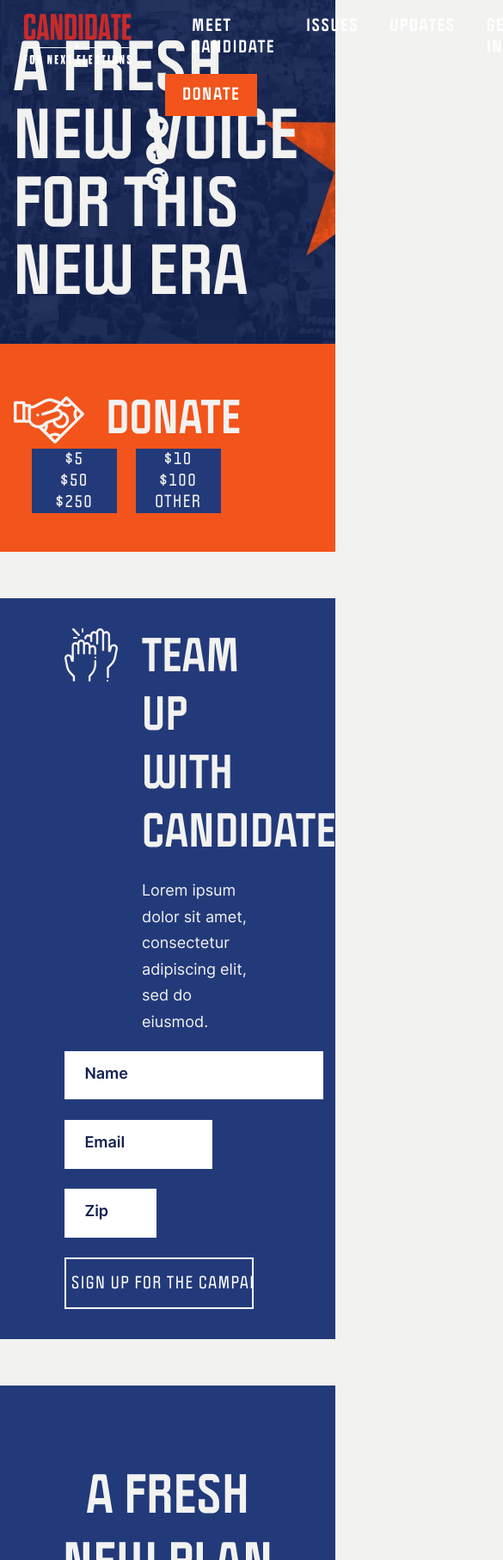
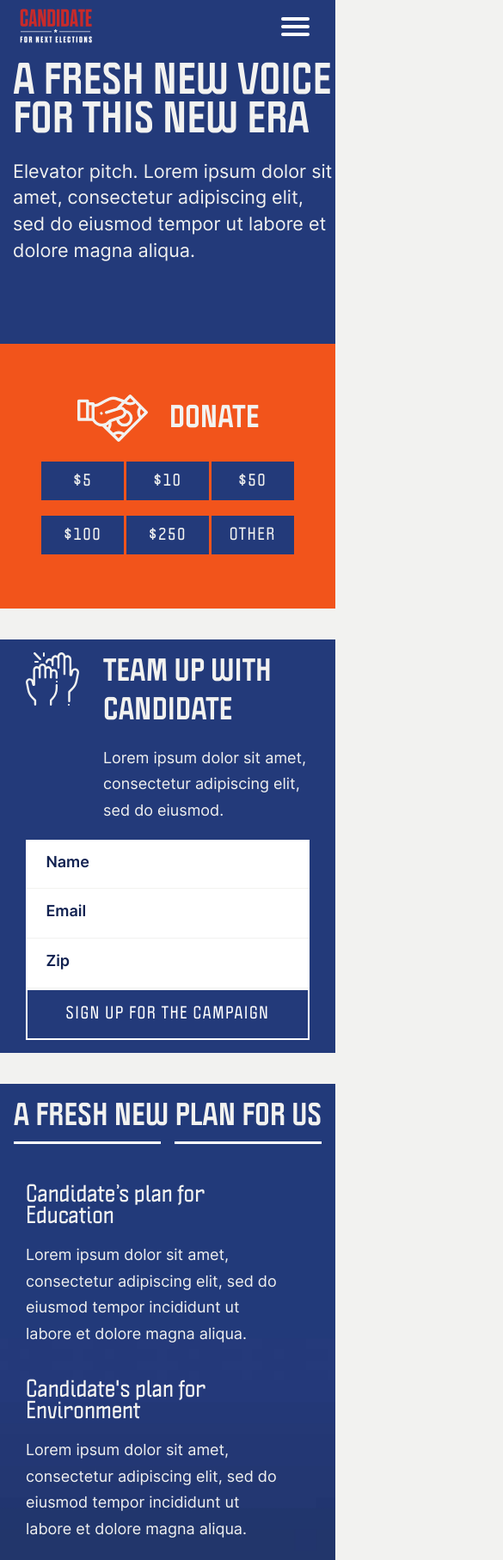
Before and after one commit to marcelsafont/test-home, a website: page dist/index.html in a window 390 px wide. Shown: the top 1815 px of the page at 86% size, 585 px wide, since content can reach past the window. Drawn offline with Linux system fonts and the light colour scheme; files whose address does not match are found by name.

Commit message:
testing responsive

```diff
--- a/src/sass/components.scss
+++ b/src/sass/components.scss
@@ -7,14 +7,19 @@
         display:flex;
         > div.input{
             margin-left:22px;
-            background-color:$primary;
-            width:96px;
             display:flex;
             justify-content: center;
             align-items:center;
             font-family: 'politica-bold';
             letter-spacing:1.5px;
             text-transform:uppercase;
+            .value{
+                width:96px;
+                text-align:center;
+                background-color:$primary;
+                padding-top:10px;
+                padding-bottom:10px;
+            }
         }
     }
     h2{
@@ -222,7 +227,6 @@
             height:320px;
         }
     }
-
     .container{
         padding-right:15px;
         padding-left:15px;
@@ -231,8 +235,106 @@
         flex-wrap:wrap;
         > div{
             flex-basis:calc(33% - 20px);
+            margin-bottom:1rem;
+        }
+    }
+    #main-nav{
+        .col-second{
+            flex-direction:column;
+        }
+        .nav{
+            width:100%;
         }
     }
 
+}
 
+@media screen and (max-width:768px){
+    .cm-donate{
+        margin-bottom:2rem;
+        .grid-2{
+            align-items:center;
+            justify-content:center;
+            .items{
+                margin-top:1rem;
+                justify-content: center;
+                > div.input{
+                    margin-left:0;
+                }
+            }
+        }
+        h2{
+            line-height:2;
+        }
+    }
+
+    .cm-team-up{
+        margin-bottom:2rem;
+        .content{
+            padding:15px;
+            .form-team-up{
+                flex-basis:auto;
+                form{
+                    flex-direction:column;
+                    .form-component{
+                        width:auto;
+                        flex:0 0 auto;
+                        margin-bottom:0;
+                    }
+                }
+            }
+            .intro{
+                flex-basis:auto;
+            }
+        }
+    }
+    .cm-find-event .container .content .items{
+        max-width:340px;
+        margin:15px auto;
+        article{
+            flex-direction:column;
+            .col-first{
+                width:100%;
+            }
+        }
+    }
+
+    .cm-plan{
+        > .container{
+            padding:15px;
+        }
+        .items{
+            padding:0 15px;
+        }
+
+        .link-more{
+            padding:15px;
+            text-align:left;
+            margin-top:0;
+        }
+        .title-arrow h2{
+            font-size:1.8rem;
+            text-align:left;
+        }
+    }
+    .cm-find-event{
+        .container{
+            .content{
+                padding:15px;
+                .form-events .form-component{
+                    width:auto;
+                    margin:0;
+                }
+                .title-arrow h2{
+                    font-size:1.8rem;
+                }
+                article{
+                    .col-second{
+                        margin-top:1rem;
+                    }
+                }
+            }
+        }
+
+    }
 }
--- a/src/sass/global.scss
+++ b/src/sass/global.scss
@@ -63,6 +63,11 @@ p{
 
 .bg-secondary{
     background-color: $secondary;
+}
+
+.img-responsive{
+    width:100%;
+    height:auto
 }
 
 .form-component{
@@ -137,13 +142,15 @@ p{
     position:relative;
     background:url('../images/header.jpg') no-repeat top left;
     background-size:cover;
-    height:700px;
     .container-fix{
         display:flex;
         justify-content: flex-start;
         .content{
             width:445px;
         }
+    }
+    p{
+        font-size:1.2rem;
     }
 
 }
@@ -218,14 +225,44 @@ p{
     }
 }
 
+#menu-toggle{
+    display: none;
+    position: absolute;
+    top: 20px;
+    right: 30px;
+    z-index: 1;
+    span{
+        display: block;
+        width: 33px;
+        height: 4px;
+        margin-bottom: 5px;
+        position: relative;
+        background: $white;
+        border-radius: 3px;
+        z-index: 1;
+    }
 
+}
+
+
+@media screen and (max-width:1140px){
+    #header{
+        height:500px;
+    }
+}
+
+@media screen and (min-width:1140px){
+    #header{
+        height:650px;
+    }
+}
 
 @media screen and (max-width:1120px){
     #header{
         height:400px;
     }
     #main-nav .container .col-second{
-        align-items: start;
+        align-items:flex-end;
     }
     #main-nav{
         .col-second{
@@ -235,4 +272,52 @@ p{
             width:100%;
         }
     }
+    h1{
+        font-size:2.5rem;
+        line-height:1;
+    }
+
+    h2{
+        font-size:1.8rem;
+    }
 }
+
+@media screen and (max-width:768px){
+    #menu-toggle{
+        display:block;
+    }
+    #main-nav .container .col-second{
+        display:none;
+    }
+    h3{
+        font-size:1.4rem;
+    }
+
+    .form-component{
+        border-bottom:1px solid $forth;
+    }
+    #header{
+        background-image:none;
+        background-color:$primary;
+        .container-fix{
+            justify-content: center;
+        }
+    }
+    .logo{
+        width:100px;
+    }
+
+    #footer{
+        padding:15px;
+        .grid-2{
+            .info{
+                flex-basis:auto;
+                margin-bottom:1rem;
+            }
+        }
+        .grid-3{
+            flex-direction:row;
+            justify-content: center;
+        }
+    }
+}
--- a/src/sass/layout.scss
+++ b/src/sass/layout.scss
@@ -34,8 +34,8 @@
 
 @media screen and (max-width:1120px){
     .container-fix{
-        width:100%;
-        max-width:100%;
+        width:calc(100% - 15px);
+        max-width:calc(100% - 15px);
         padding-left:15px;
     }
 }
```
Also changed, not shown: dist/css/components.min.css, dist/css/global.min.css, dist/css/layout.min.css, dist/index.html, 3 other files.
